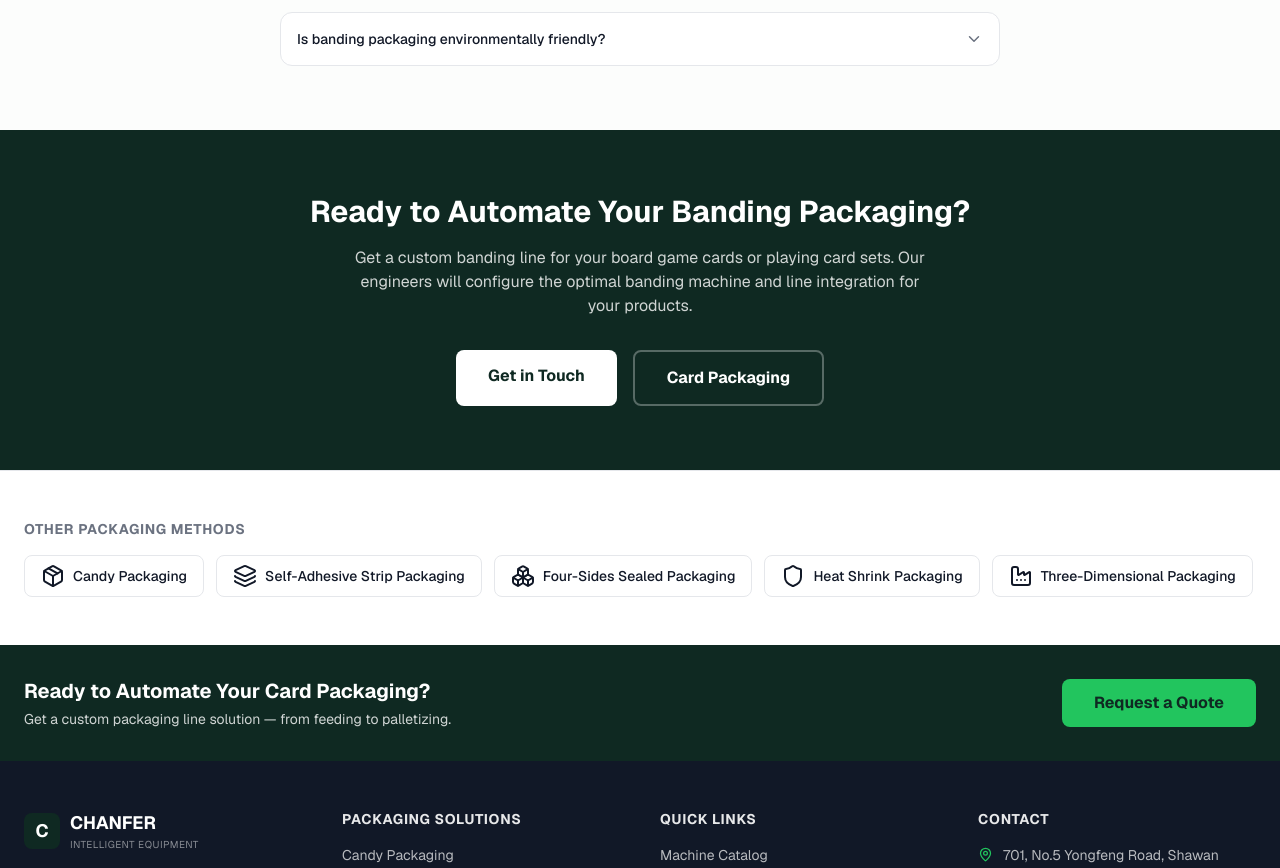
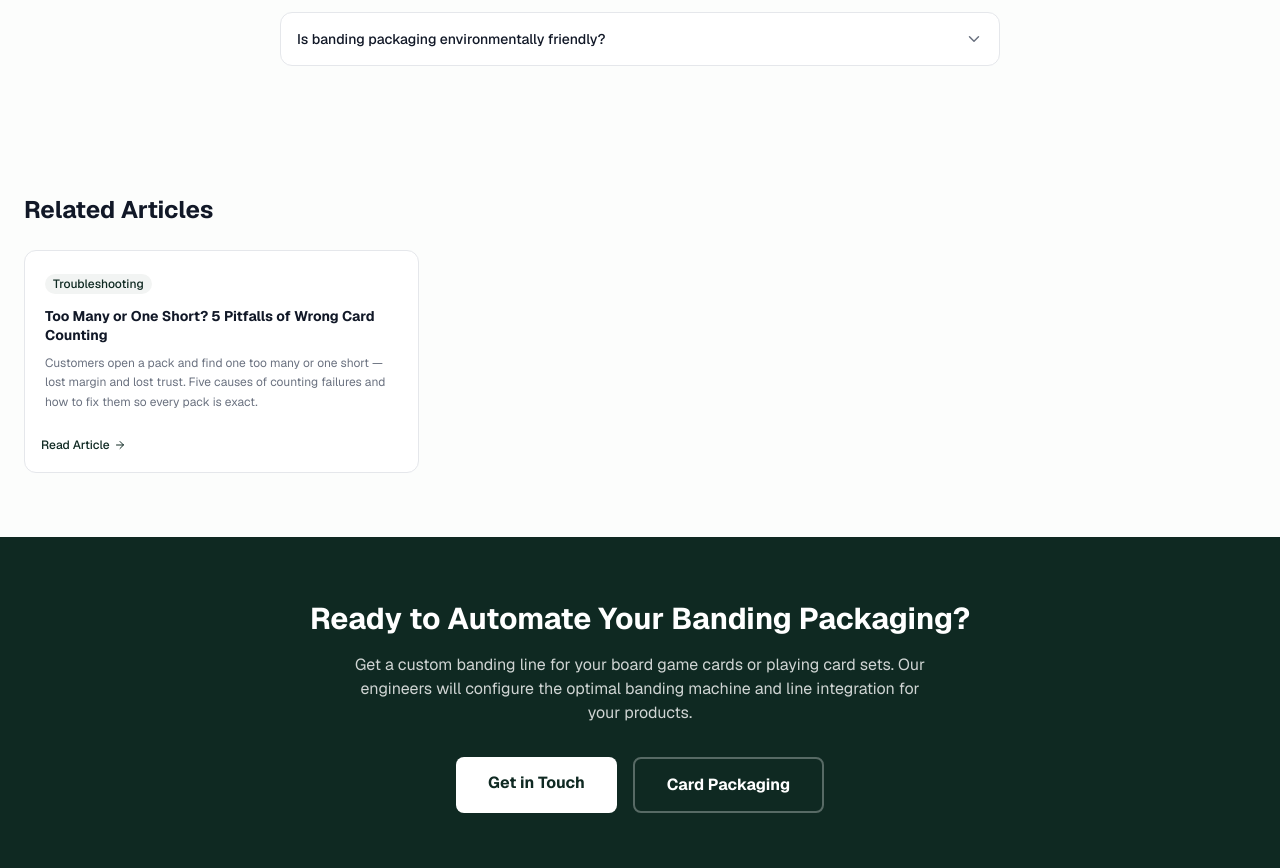
Before and after one commit to sarahqi520/chanfercard, a Next.js app: page /en/solutions/banding in a window 1280 px wide. Shown: the part 4662-5530 px from the top of the page. Built offline with nearby package versions, Linux system fonts and the light colour scheme.

Commit message:
feat(seo): 方案页加相关博客反向内链区块

```diff
--- a/app/[lang]/solutions/[slug]/SolutionDetailContent.tsx
+++ b/app/[lang]/solutions/[slug]/SolutionDetailContent.tsx
@@ -4,6 +4,7 @@ import Link from "next/link";
 import Image from "next/image";
 import { type Dictionary } from "@/lib/i18n/dictionaries";
 import { packagingSolutions, machineProducts, type PackagingSolution } from "@/lib/data";
+import { blogPosts } from "@/lib/blogData";
 import {
   Package,
   Layers,
@@ -64,6 +65,13 @@ const categoryIcons: Record<string, React.ReactNode> = {
   ai: <TrendingUp className="w-4 h-4" />,
 };
 
+// Reverse internal links: which troubleshooting blog each solution page points to.
+const relatedBlogsBySolution: Record<string, string[]> = {
+  "four-sides": ["card-seal-shrink-defects"],
+  "heat-shrink": ["card-seal-shrink-defects"],
+  banding: ["card-count-wrong"],
+};
+
 export default function SolutionDetailContent({ dict, locale, solutionId }: Props) {
   const solution = packagingSolutions.find((s) => s.id === solutionId);
   if (!solution) return null;
@@ -103,6 +111,11 @@ export default function SolutionDetailContent({ dict, locale, solutionId }: Prop
 
   // Other solutions for navigation
   const otherSolutions = packagingSolutions.filter((s) => s.id !== solutionId);
+
+  // Related blog articles (reverse internal links from solution -> blog)
+  const relatedBlogs = (relatedBlogsBySolution[solutionId] ?? [])
+    .map((slug) => blogPosts.find((p) => p.slug === slug))
+    .filter((p): p is NonNullable<typeof p> => Boolean(p));
 
   return (
     <main className="flex-1">
@@ -412,6 +425,53 @@ export default function SolutionDetailContent({ dict, locale, solutionId }: Prop
         </section>
       )}
 
+      {/* Related blog articles */}
+      {relatedBlogs.length > 0 && (
+        <section className="py-12 md:py-16 bg-muted/30">
+          <div className="max-w-7xl mx-auto px-4 md:px-6">
+            <h2 className="text-2xl font-bold mb-6">
+              {(sd.relatedBlogsTitle as string) ??
+                (locale === "zh" ? "相关技术文章" : "Related Articles")}
+            </h2>
+            <div className="grid sm:grid-cols-2 lg:grid-cols-3 gap-6">
+              {relatedBlogs.map((post) => {
+                const title = (post.title as Record<string, string>)[locale] ??
+                  (post.title as Record<string, string>).en;
+                const excerpt = (post.excerpt as Record<string, string>)[locale] ??
+                  (post.excerpt as Record<string, string>).en;
+                const category = (post.category as Record<string, string>)[locale] ??
+                  (post.category as Record<string, string>).en;
+                return (
+                  <Link
+                    key={post.slug}
+                    href={`/${locale}/blog/${post.slug}`}
+                    className="group border border-border rounded-xl bg-card overflow-hidden card-hover flex flex-col"
+                  >
+                    <div className="p-5 flex-1">
+                      <span className="text-xs font-medium text-primary bg-primary/5 px-2 py-0.5 rounded-full">
+                        {category}
+                      </span>
+                      <h3 className="font-bold mt-3 text-sm leading-snug group-hover:text-primary transition-colors">
+                        {title}
+                      </h3>
+                      <p className="text-xs text-muted-foreground mt-2 line-clamp-3 leading-relaxed">
+                        {excerpt}
+                      </p>
+                    </div>
+                    <div className="p-4 pt-0">
+                      <span className="inline-flex items-center gap-1 text-xs font-medium text-primary">
+                        {locale === "zh" ? "阅读全文" : "Read Article"}
+                        <ArrowRight size={12} className="group-hover:translate-x-0.5 transition-transform" />
+                      </span>
+                    </div>
+                  </Link>
+                );
+              })}
+            </div>
+          </div>
+        </section>
+      )}
+
       {/* CTA */}
       <section className="py-16 bg-primary">
         <div className="max-w-4xl mx-auto px-4 md:px-6 text-center">
```
